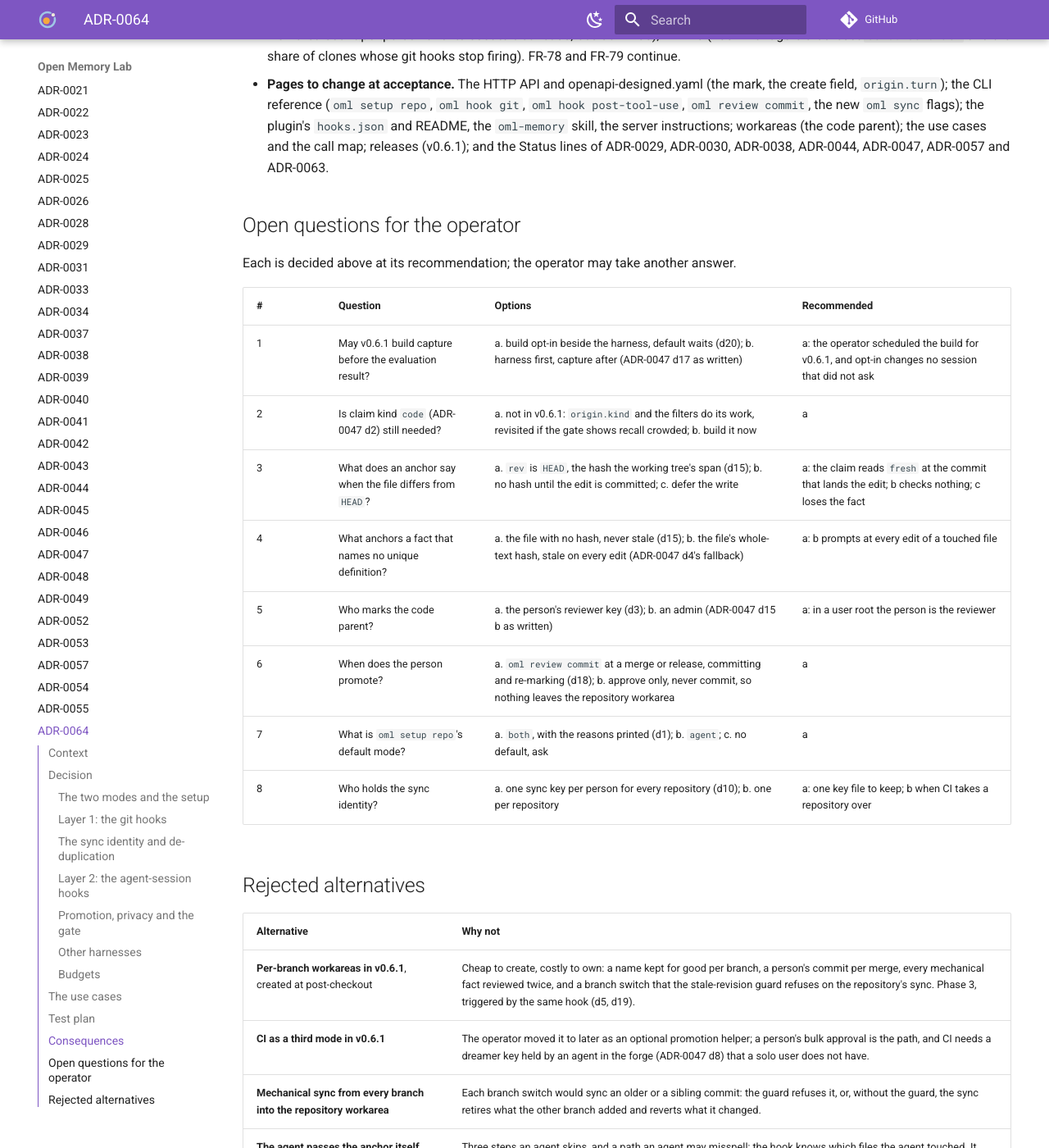
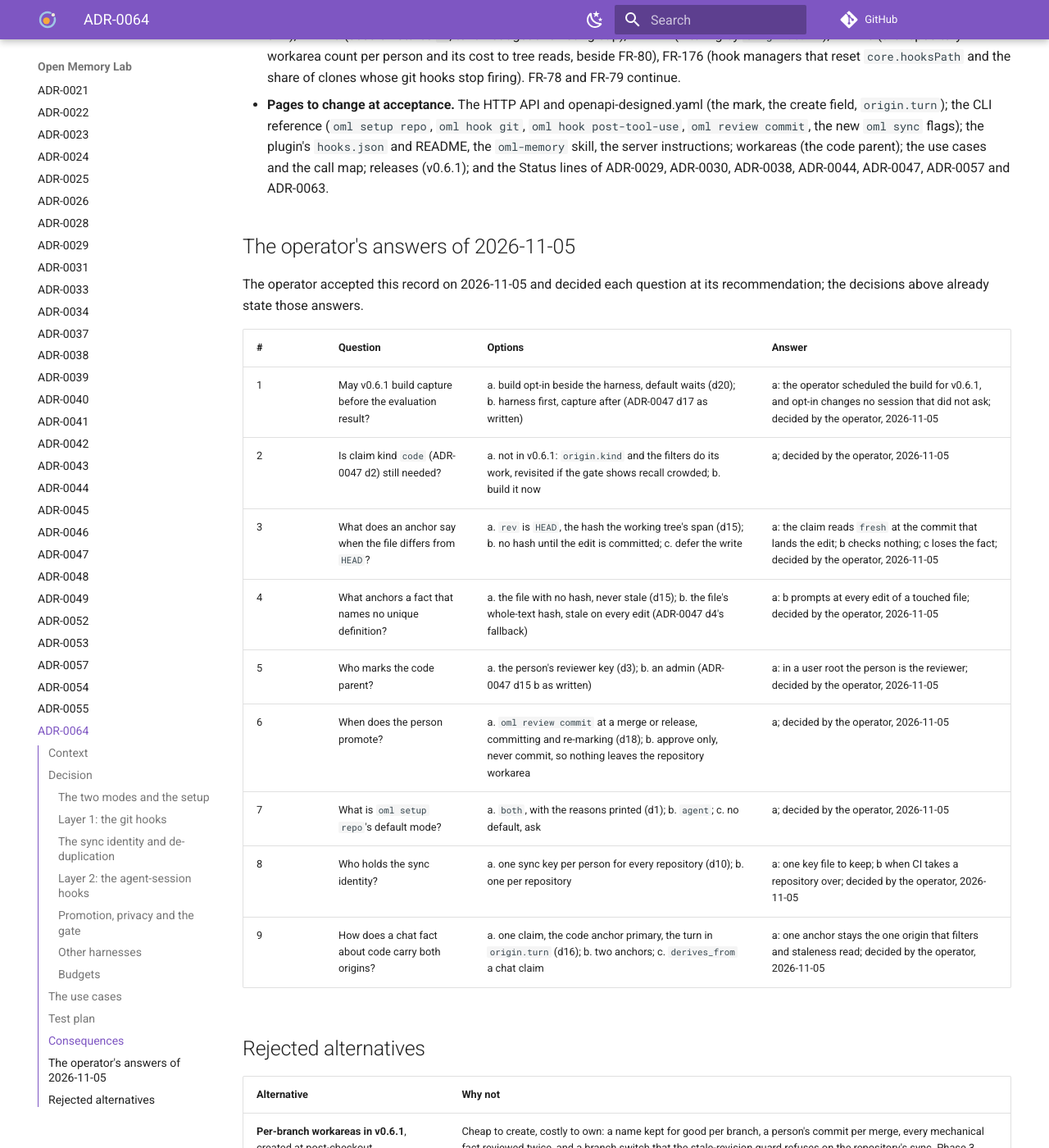
Before and after one commit to e8kor/open-memory-lab, an MkDocs documentation site: the page built from docs/adr/ADR-0064-a-repositorys-knowledge-is-captured-implicitly-by-git-hooks-and-agent-hooks-each-opted-into-per-clone-and-a-person-promotes-it-in-one-bulk-act.md, in a window 1280 px wide and 1400 px high, scrolled down 14482 px. Shown: the whole window at 82% size. Built offline with MkDocs 1.6.1 and Material for MkDocs 9.7.7, drawn with Linux system fonts in a browser that asks for light colours; comment, search, counter and statistics services are not loaded; some of the changed text lies outside the part shown.

Commit message:
Accept ADR-0064 on 2026-11-05, planned for v0.6.1, with its nine questions decided by the operator at their recommendations
The open questions become the operator's answers, each marked decided by the operator on 2026-11-05; the ninth, the chat fact's two origins (d16), joins the table, and the register shows the record accepted.

```diff
--- a/docs/adr/ADR-0064-a-repositorys-knowledge-is-captured-implicitly-by-git-hooks-and-agent-hooks-each-opted-into-per-clone-and-a-person-promotes-it-in-one-bulk-act.md
+++ b/docs/adr/ADR-0064-a-repositorys-knowledge-is-captured-implicitly-by-git-hooks-and-agent-hooks-each-opted-into-per-clone-and-a-person-promotes-it-in-one-bulk-act.md
@@ -1,13 +1,13 @@
 <!--
 id: adr/ADR-0064-a-repositorys-knowledge-is-captured-implicitly-by-git-hooks-and-agent-hooks-each-opted-into-per-clone-and-a-person-promotes-it-in-one-bulk-act
 tier: engineering
-status: proposed
+status: accepted design · 2026-11-05
 answers: how source-code knowledge is captured with no new step for the agent or the person; the two capture modes (git hooks and agent-session hooks), what each does alone and what changes when both are on; the one-time setup and who marks the parent that agents may create children under; per-repository or per-branch workareas in v0.6.1; what the session-start hook resolves and recalls; how the pre-tool hook fills an anchor and an origin on oml_write and which file it chooses; how touched paths are checked at Stop and confirmed only by reviewed supersession; when and how a background sync runs, its queue, its lock and its guards; how the git-hook layer and the agent layer de-duplicate, through the sync identity and idempotency keys; how a chat fact about code carries both its turn and its code anchor; how a person promotes; how other harnesses map onto the shared dispatcher; the latency and friction budgets; what is never read or stored; the evaluation that gates any default; the rejected alternatives, open questions, tests, doctor lines and the phased build
 -->
 
 # ADR-0064 — A repository's knowledge is captured implicitly by git hooks and agent hooks, each opted into per clone, and a person promotes it in one bulk act
 
-**Status:** proposed · 2026-11-05
+**Status:** accepted design · 2026-11-05 · planned for v0.6.1 · its nine questions decided by the operator on 2026-11-05 at their recommendations ([the answers](#the-operators-answers-of-2026-11-05))
 
 **Release:** planned for v0.6.1 (the minimal phase, d19); later phases not assigned
 
@@ -615,20 +615,21 @@ Each step is closed by the tests named, each written red first.
   cases and the call map; releases (v0.6.1); and the Status lines of ADR-0029, ADR-0030, ADR-0038,
   ADR-0044, ADR-0047, ADR-0057 and ADR-0063.
 
-## Open questions for the operator
+## The operator's answers of 2026-11-05
 
-Each is decided above at its recommendation; the operator may take another answer.
+The operator accepted this record on 2026-11-05 and decided each question at its recommendation; the decisions above already state those answers.
 
-| # | Question | Options | Recommended |
+| # | Question | Options | Answer |
 |---|---|---|---|
-| 1 | May v0.6.1 build capture before the evaluation result? | a. build opt-in beside the harness, default waits (d20); b. harness first, capture after (ADR-0047 d17 as written) | a: the operator scheduled the build for v0.6.1, and opt-in changes no session that did not ask |
-| 2 | Is claim kind `code` (ADR-0047 d2) still needed? | a. not in v0.6.1: `origin.kind` and the filters do its work, revisited if the gate shows recall crowded; b. build it now | a |
-| 3 | What does an anchor say when the file differs from `HEAD`? | a. `rev` is `HEAD`, the hash the working tree's span (d15); b. no hash until the edit is committed; c. defer the write | a: the claim reads `fresh` at the commit that lands the edit; b checks nothing; c loses the fact |
-| 4 | What anchors a fact that names no unique definition? | a. the file with no hash, never stale (d15); b. the file's whole-text hash, stale on every edit (ADR-0047 d4's fallback) | a: b prompts at every edit of a touched file |
-| 5 | Who marks the code parent? | a. the person's reviewer key (d3); b. an admin (ADR-0047 d15 b as written) | a: in a user root the person is the reviewer |
-| 6 | When does the person promote? | a. `oml review commit` at a merge or release, committing and re-marking (d18); b. approve only, never commit, so nothing leaves the repository workarea | a |
-| 7 | What is `oml setup repo`'s default mode? | a. `both`, with the reasons printed (d1); b. `agent`; c. no default, ask | a |
-| 8 | Who holds the sync identity? | a. one sync key per person for every repository (d10); b. one per repository | a: one key file to keep; b when CI takes a repository over |
+| 1 | May v0.6.1 build capture before the evaluation result? | a. build opt-in beside the harness, default waits (d20); b. harness first, capture after (ADR-0047 d17 as written) | a: the operator scheduled the build for v0.6.1, and opt-in changes no session that did not ask; decided by the operator, 2026-11-05 |
+| 2 | Is claim kind `code` (ADR-0047 d2) still needed? | a. not in v0.6.1: `origin.kind` and the filters do its work, revisited if the gate shows recall crowded; b. build it now | a; decided by the operator, 2026-11-05 |
+| 3 | What does an anchor say when the file differs from `HEAD`? | a. `rev` is `HEAD`, the hash the working tree's span (d15); b. no hash until the edit is committed; c. defer the write | a: the claim reads `fresh` at the commit that lands the edit; b checks nothing; c loses the fact; decided by the operator, 2026-11-05 |
+| 4 | What anchors a fact that names no unique definition? | a. the file with no hash, never stale (d15); b. the file's whole-text hash, stale on every edit (ADR-0047 d4's fallback) | a: b prompts at every edit of a touched file; decided by the operator, 2026-11-05 |
+| 5 | Who marks the code parent? | a. the person's reviewer key (d3); b. an admin (ADR-0047 d15 b as written) | a: in a user root the person is the reviewer; decided by the operator, 2026-11-05 |
+| 6 | When does the person promote? | a. `oml review commit` at a merge or release, committing and re-marking (d18); b. approve only, never commit, so nothing leaves the repository workarea | a; decided by the operator, 2026-11-05 |
+| 7 | What is `oml setup repo`'s default mode? | a. `both`, with the reasons printed (d1); b. `agent`; c. no default, ask | a; decided by the operator, 2026-11-05 |
+| 8 | Who holds the sync identity? | a. one sync key per person for every repository (d10); b. one per repository | a: one key file to keep; b when CI takes a repository over; decided by the operator, 2026-11-05 |
+| 9 | How does a chat fact about code carry both origins? | a. one claim, the code anchor primary, the turn in `origin.turn` (d16); b. two anchors; c. `derives_from` a chat claim | a: one anchor stays the one origin that filters and staleness read; decided by the operator, 2026-11-05 |
 
 ## Rejected alternatives
 
```
Also changed, not shown: docs/adr/index.md (+1 -1 lines).
